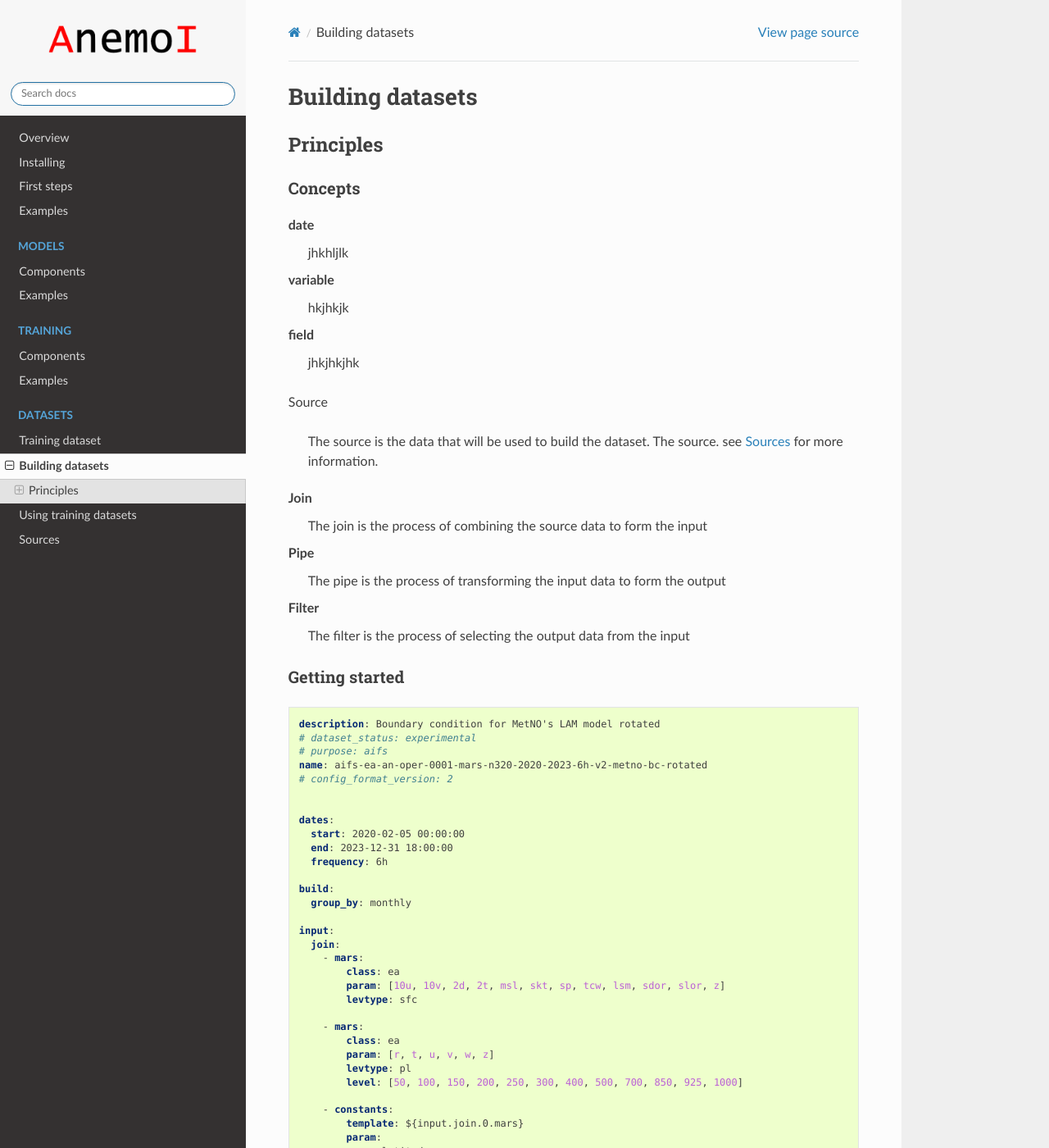
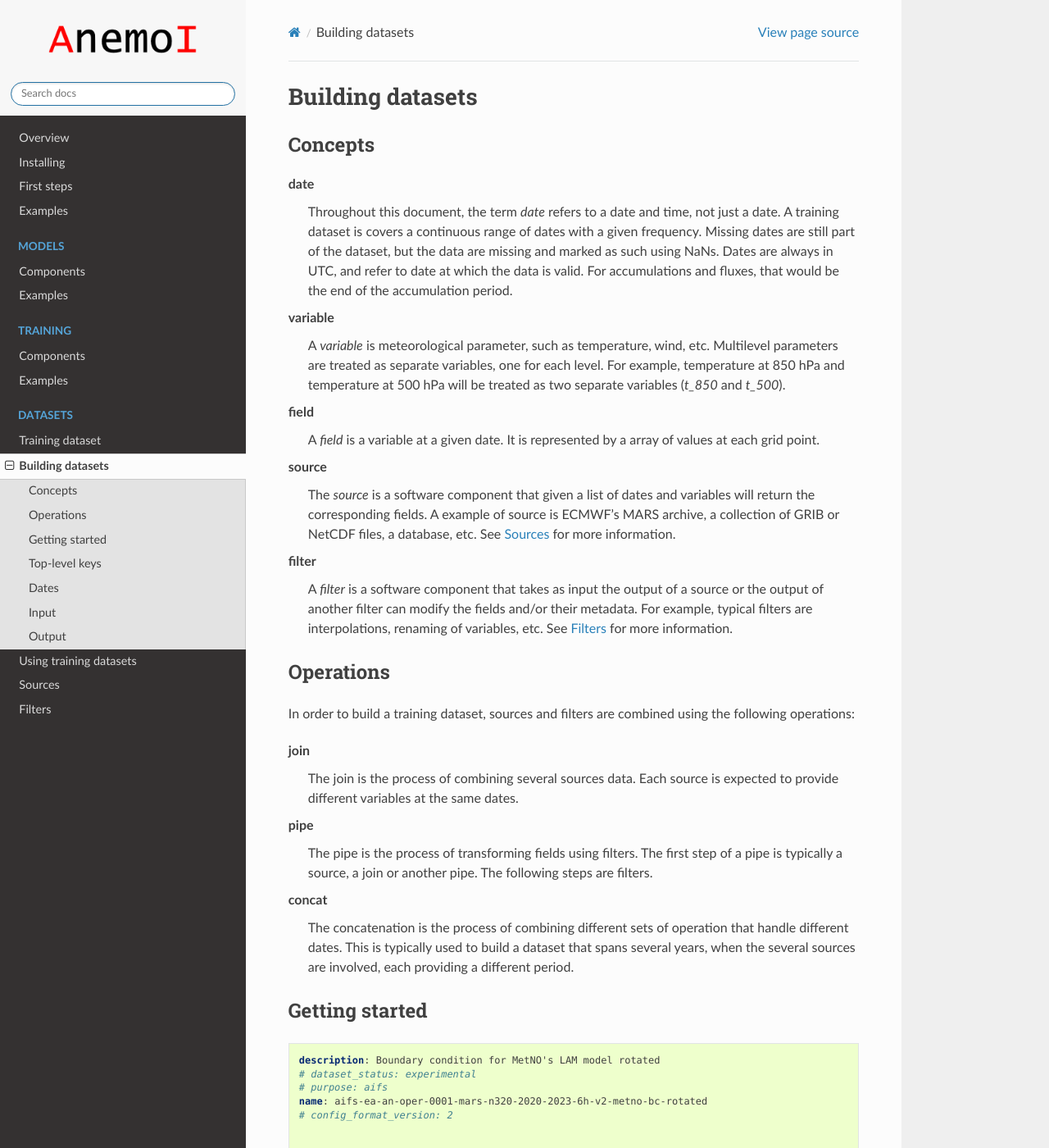
Before and after one commit to ecmwf/anemoi-docs, a Sphinx documentation site: the page built from docs/datasets/building.rst, in a window 1280 px wide and 1400 px high. Shown: the whole window at 82% size. Built offline with Sphinx 7.4.7 and the Read the Docs theme 2.0.0, drawn with Linux system fonts in a browser that asks for light colours.

Commit message:
progress

```diff
--- a/docs/datasets/building.rst
+++ b/docs/datasets/building.rst
@@ -2,9 +2,14 @@
  Building datasets
 ###################
 
-************
- Principles
-************
+..
+   ************
+
+..
+   Principles
+
+..
+   ************
 
 ..
    .. figure:: build.png
@@ -18,36 +23,68 @@
 ..
    Building datasets
 
-Concepts
-========
+**********
+ Concepts
+**********
 
 date
-   jhkhljlk
+   Throughout this document, the term `date` refers to a date and time,
+   not just a date. A training dataset is covers a continuous range of
+   dates with a given frequency. Missing dates are still part of the
+   dataset, but the data are missing and marked as such using NaNs.
+   Dates are always in UTC, and refer to date at which the data is
+   valid. For accumulations and fluxes, that would be the end of the
+   accumulation period.
 
 variable
-   hkjhkjk
+   A `variable` is meteorological parameter, such as temperature, wind,
+   etc. Multilevel parameters are treated as separate variables, one for
+   each level. For example, temperature at 850 hPa and temperature at
+   500 hPa will be treated as two separate variables (`t_850` and
+   `t_500`).
 
 field
-   jhkjhkjhk
+   A `field` is a variable at a given date. It is represented by a array
+   of values at each grid point.
 
-Source
+source
+   The `source` is a software component that given a list of dates and
+   variables will return the corresponding fields. A example of source
+   is ECMWF's MARS archive, a collection of GRIB or NetCDF files, a
+   database, etc. See :ref:`dataset-sources` for more information.
 
-   The source is the data that will be used to build the dataset. The
-   source. see :ref:`dataset-sources` for more information.
+filter
+   A `filter` is a software component that takes as input the output of
+   a source or the output of another filter can modify the fields and/or
+   their metadata. For example, typical filters are interpolations,
+   renaming of variables, etc. See :ref:`dataset-filters` for more
+   information.
 
-Join
-   The join is the process of combining the source data to form the
-   input
+************
+ Operations
+************
 
-Pipe
-   The pipe is the process of transforming the input data to form the
-   output
+In order to build a training dataset, sources and filters are combined
+using the following operations:
 
-Filter
-   The filter is the process of selecting the output data from the input
+join
+   The join is the process of combining several sources data. Each
+   source is expected to provide different variables at the same dates.
 
-Getting started
-===============
+pipe
+   The pipe is the process of transforming fields using filters. The
+   first step of a pipe is typically a source, a join or another pipe.
+   The following steps are filters.
+
+concat
+   The concatenation is the process of combining different sets of
+   operation that handle different dates. This is typically used to
+   build a dataset that spans several years, when the several sources
+   are involved, each providing a different period.
+
+*****************
+ Getting started
+*****************
 
 .. code:: yaml
 
@@ -105,8 +142,9 @@ Getting started
      remapping:
        param_level: "{param}_{levelist}"
 
-Top-level keys
-==============
+****************
+ Top-level keys
+****************
 
 dadkas;k;level
 
@@ -116,14 +154,16 @@ dadkas;k;level
 -  name
 -  config_format_version
 
-Dates
-=====
+*******
+ Dates
+*******
 
 The ``dates`` block specifies the start and end dates of the dataset, as
 well as the frequency of the data. The frequency is specified in hours.
 
-Input
-=====
+*******
+ Input
+*******
 
 The ``input`` block specifies the input data that will be used to build
 the dataset. The ``join`` block specifies the datasets that will be
@@ -131,8 +171,9 @@ joined together to form the input data. The ``mars`` block specifies the
 MARS datasets that will be used. The ``constants`` block specifies the
 constants that will be used.
 
-Output
-======
+********
+ Output
+********
 
 The ``output`` block specifies the output data that will be built. The
 ``chunking`` block specifies the chunking of the output data. The
--- a/docs/index.rst
+++ b/docs/index.rst
@@ -65,6 +65,7 @@ and Zarr_.
 -  :doc:`datasets/building`
 -  :doc:`datasets/using`
 -  :doc:`datasets/sources`
+-  :doc:`datasets/filters`
 
 .. toctree::
    :maxdepth: 1
@@ -75,6 +76,7 @@ and Zarr_.
    datasets/building
    datasets/using
    datasets/sources
+   datasets/filters
 
 *********
  License
```
Also changed, not shown: docs/datasets/filters.rst (added, +9 -0 lines), docs/datasets/sources.rst (+20 -0 lines).
